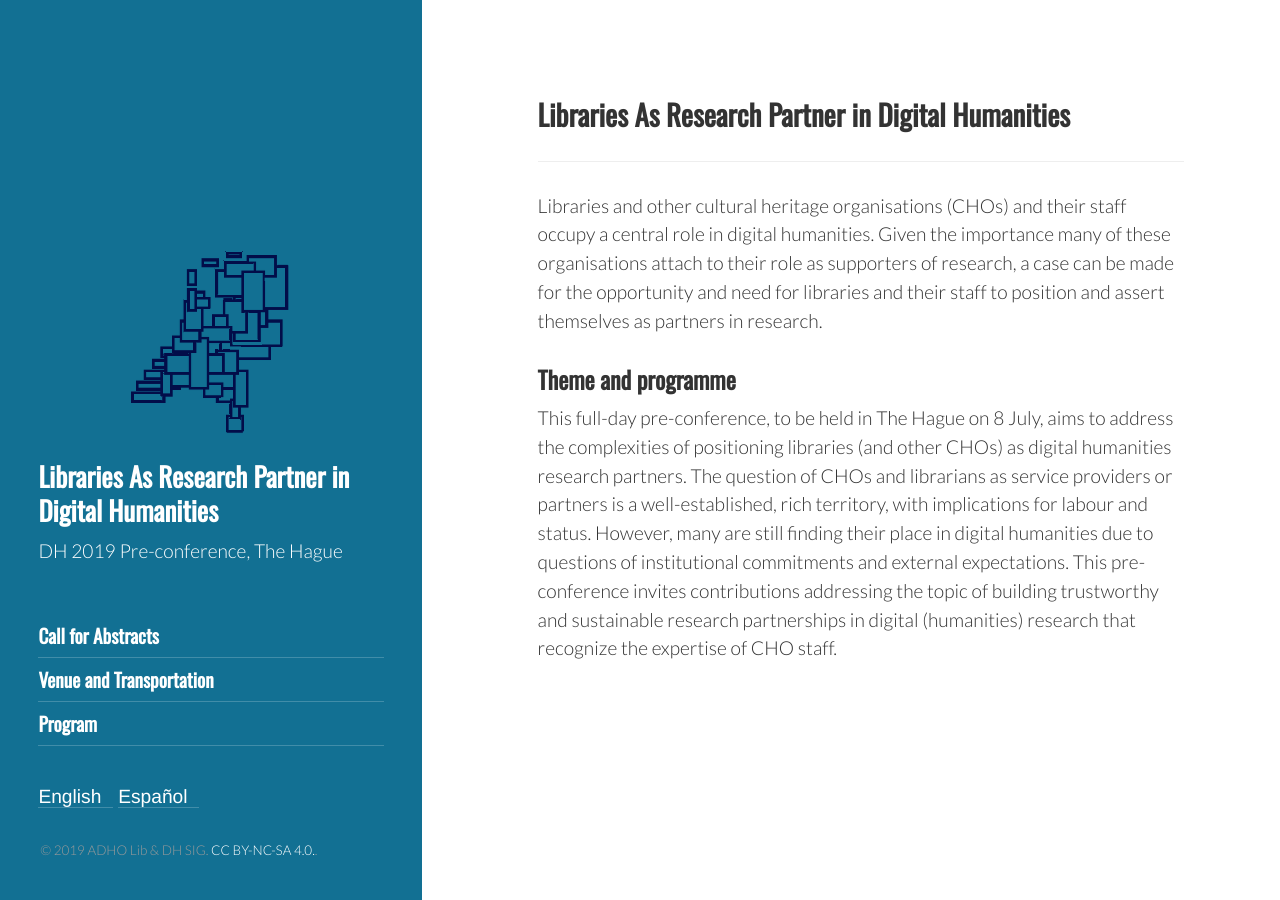
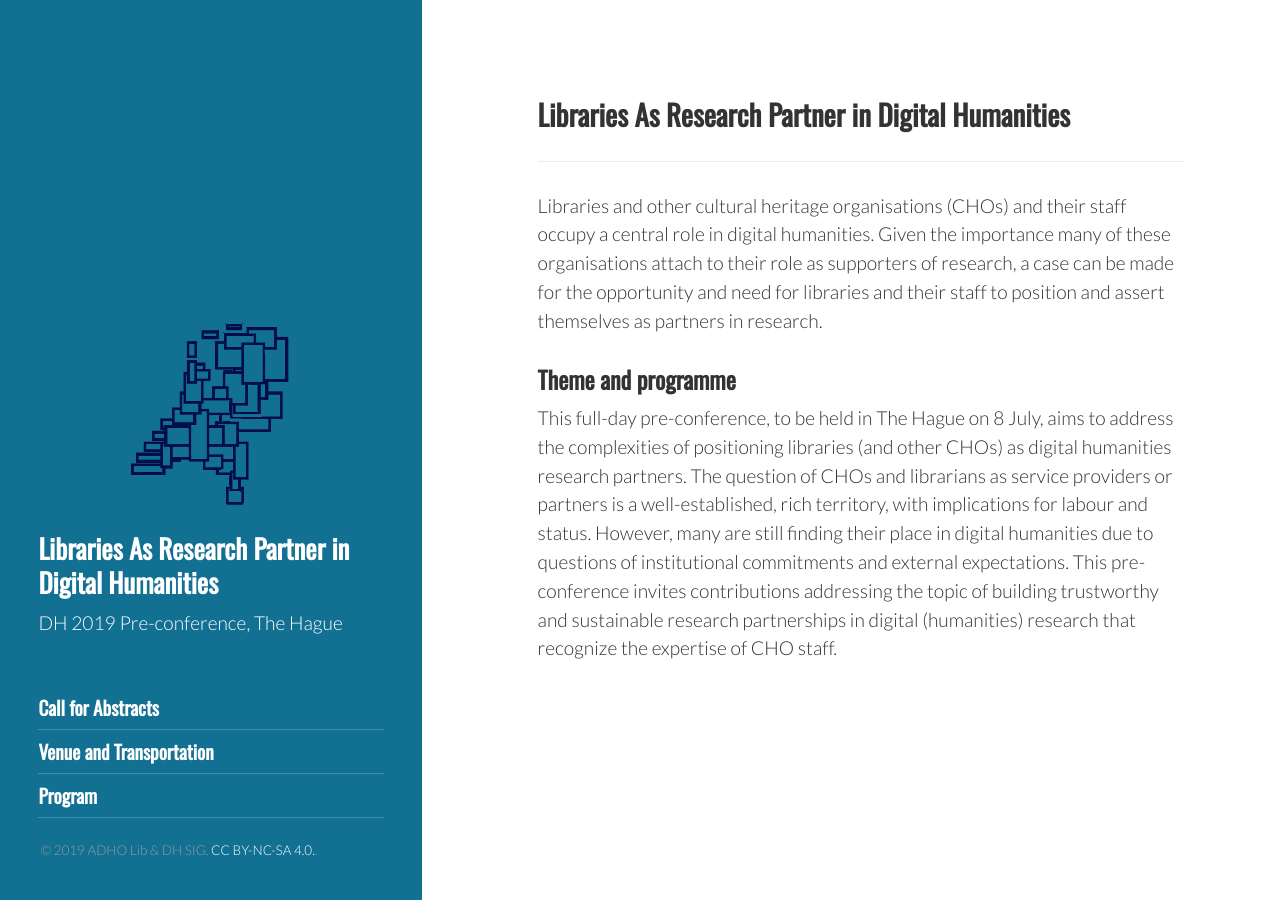
Before and after one commit to ADHOLibDH/dh2019-preconference, a Jekyll site: the page built from index.html, in a window 1280 px wide. Built offline with Jekyll 4.4.1, drawn with Linux system fonts in a browser that asks for light colours; some web fonts are replaced; the list of posts is cut into pages by our own code.

Commit message:
Update sidebar.html

```diff
--- a/_includes/sidebar.html
+++ b/_includes/sidebar.html
@@ -32,16 +32,14 @@
         {% endif %}
       {% endfor %}
     </nav>
-    <nav class="sidebar-nav-lang">
+
+    <!-- <nav class="sidebar-nav-lang">
       {% assign pages=site.pages | where:"ref", "home" | sort: 'lang' %}
       {% for page in pages %}
         <a class="sidebar-nav-lang-item" href="{{ site.baseurl }}{{ page.url }}" class="{{ page.lang }}">{{ page.lang }}</a>
       {% endfor %}
+    </nav> -->
 
-      <!-- <a class="sidebar-nav-item" href="{{ site.github.repo }}/archive/v{{ site.version }}.zip">Download</a>
-      <a class="sidebar-nav-item" href="{{ site.github.repo }}">GitHub project</a> -->
-      <!-- <span class="sidebar-nav-item">Currently v{{ site.version }}</span> -->
-    </nav>
     <nav class="sidebar-footer">
       {% include footer.html %}
     </nav>
```
